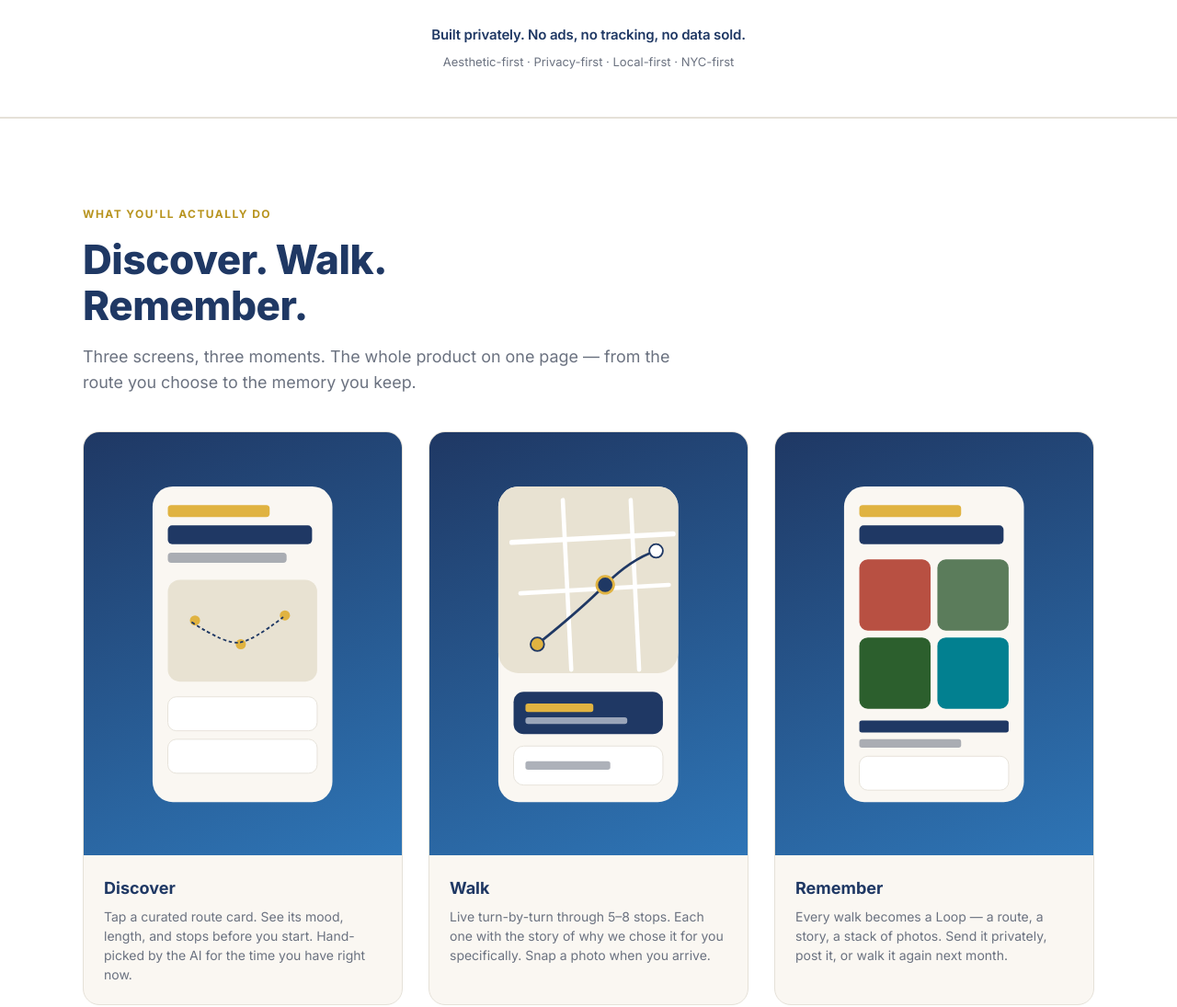
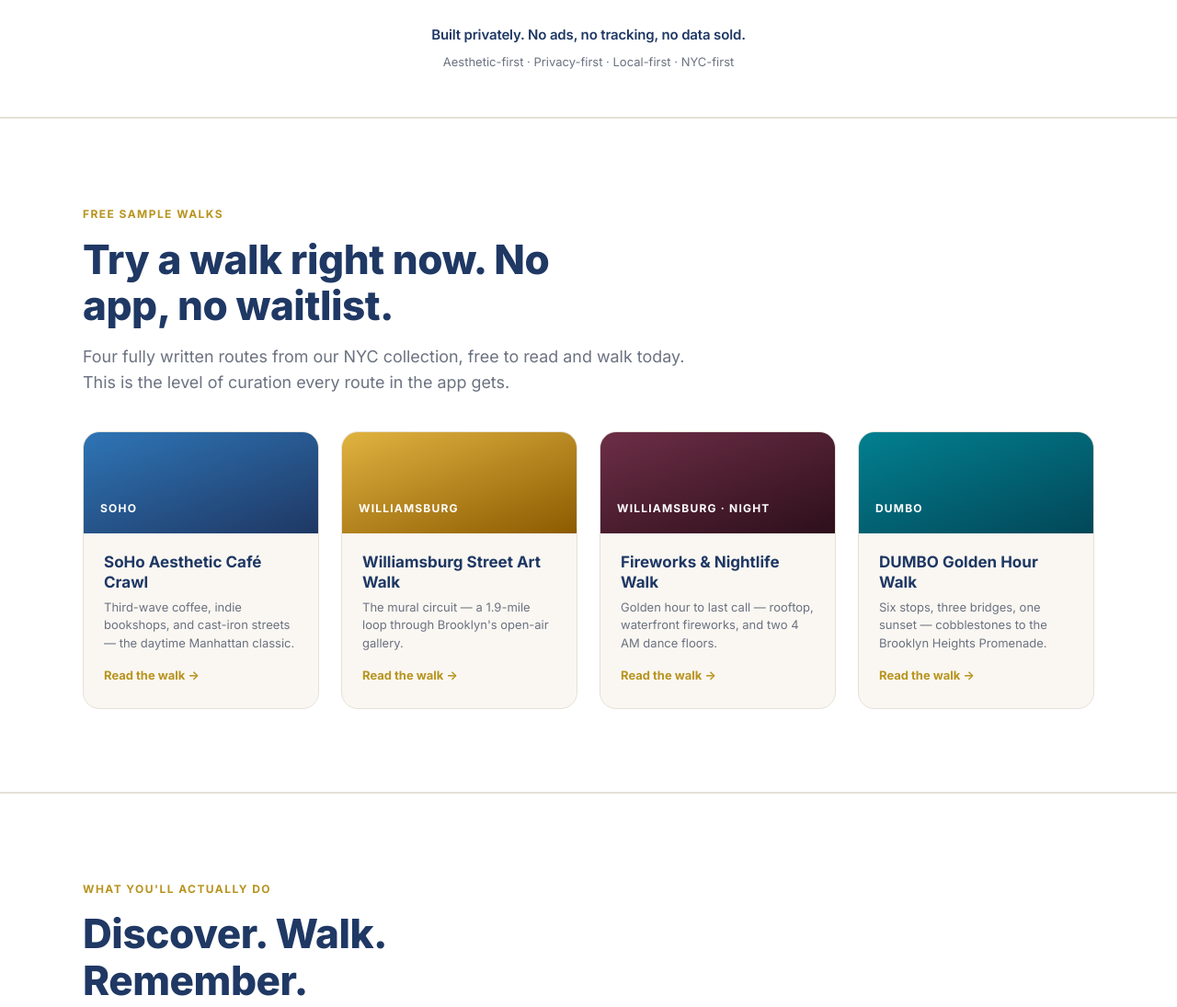
Before and after one commit to mbkill4ever/walking-explorers, a website: page index.html in a window 1280 px wide. Shown: the part 1020-2115 px from the top of the page at 92% size. Drawn offline with Linux system fonts and the light colour scheme.

Commit message:
Add free sample walks section, fix demo button, waitlist mailto fallback

```diff
--- a/index.html
+++ b/index.html
@@ -156,6 +156,17 @@
   .nbhd .name { font-size: 18px; font-weight: 700; margin-bottom: 4px; }
   .nbhd .meta { font-size: 12px; opacity: 0.85; }
 
+  /* Free sample walks */
+  .walks-bg { background: white; border-top: 1px solid var(--line); border-bottom: 1px solid var(--line); }
+  .walkcards { display: grid; gap: 24px; grid-template-columns: repeat(auto-fit, minmax(240px, 1fr)); margin-top: 36px; }
+  .walkcard { display: flex; flex-direction: column; background: var(--cream); border: 1px solid var(--line); border-radius: 18px; overflow: hidden; transition: 200ms; color: var(--ink); }
+  .walkcard:hover { transform: translateY(-3px); box-shadow: 0 16px 32px rgba(31,56,100,0.10); color: var(--ink); }
+  .walkcard-top { height: 110px; display: flex; align-items: flex-end; padding: 18px; color: white; font-weight: 700; font-size: 12px; letter-spacing: 0.1em; text-transform: uppercase; }
+  .walkcard-body { padding: 20px 22px 24px; }
+  .walkcard-body h3 { font-size: 17px; color: var(--navy); margin-bottom: 6px; line-height: 1.3; }
+  .walkcard-body p { font-size: 13px; color: var(--mute); line-height: 1.5; margin-bottom: 12px; }
+  .walkcard-body .go { font-size: 13px; font-weight: 700; color: var(--gold-dark); }
+
   /* Trust band (replaces removed fake press strip) */
   .trust { padding: 50px 32px; background: white; border-top: 1px solid var(--line); border-bottom: 1px solid var(--line); }
   .trust-inner { max-width: 1100px; margin: 0 auto; text-align: center; }
@@ -208,6 +219,7 @@
     <div class="brand">walking<span>.</span>explorers</div>
     <div class="nav-links">
       <a href="#how">How it works</a>
+      <a href="#walks">Free walks</a>
       <a href="#cities">Cities</a>
       <a href="#about">About</a>
       <a href="#waitlist" class="nav-cta">Join the waitlist</a>
@@ -224,8 +236,8 @@
       <div class="hero-ctas">
         <!-- TODO: swap mailto for real Tally/Typeform once form is provisioned -->
         <a href="mailto:waitlist@walkingexplorers.com?subject=Walking%20Explorers%20waitlist" class="btn btn-accent" id="hero-cta-waitlist">Join the waitlist &rarr;</a>
-        <!-- TODO: swap href for the Loom URL when the demo agent ships it -->
-        <a href="#demo" class="btn btn-ghost">Watch 60-sec demo</a>
+        <!-- Points to real sample walks. TODO: swap href back to demo video when the Loom ships -->
+        <a href="#walks" class="btn btn-ghost">Try a free walk</a>
       </div>
       <!-- TODO: wire to KV `waitlist:count` once /api/waitlist exists. Currently hardcoded. -->
       <div class="waitlist-counter" id="waitlist-counter">
@@ -284,6 +296,49 @@
   <div class="trust-inner">
     <p class="trust-line">Built privately. No ads, no tracking, no data sold.</p>
     <p class="trust-sub">Aesthetic-first &middot; Privacy-first &middot; Local-first &middot; NYC-first</p>
+  </div>
+</section>
+
+<!-- FREE SAMPLE WALKS (real, published routes — proof the product exists) -->
+<section class="walks-bg" id="walks">
+  <div class="container">
+    <span class="eyebrow">Free sample walks</span>
+    <h2>Try a walk right now. No app, no waitlist.</h2>
+    <p class="lead">Four fully written routes from our NYC collection, free to read and walk today. This is the level of curation every route in the app gets.</p>
+    <div class="walkcards">
+      <a class="walkcard" href="/walks/soho-aesthetic-cafe-crawl.html">
+        <div class="walkcard-top" style="background: linear-gradient(160deg, #2E75B6, #1F3864);">SoHo</div>
+        <div class="walkcard-body">
+          <h3>SoHo Aesthetic Café Crawl</h3>
+          <p>Third-wave coffee, indie bookshops, and cast-iron streets — the daytime Manhattan classic.</p>
+          <span class="go">Read the walk &rarr;</span>
+        </div>
+      </a>
+      <a class="walkcard" href="/walks/williamsburg-street-art.html">
+        <div class="walkcard-top" style="background: linear-gradient(160deg, #E0B341, #8C5B00);">Williamsburg</div>
+        <div class="walkcard-body">
+          <h3>Williamsburg Street Art Walk</h3>
+          <p>The mural circuit — a 1.9-mile loop through Brooklyn's open-air gallery.</p>
+          <span class="go">Read the walk &rarr;</span>
+        </div>
+      </a>
+      <a class="walkcard" href="/walks/williamsburg-fireworks-nightlife.html">
+        <div class="walkcard-top" style="background: linear-gradient(160deg, #6D2E46, #2D0F1B);">Williamsburg &middot; night</div>
+        <div class="walkcard-body">
+          <h3>Fireworks &amp; Nightlife Walk</h3>
+          <p>Golden hour to last call — rooftop, waterfront fireworks, and two 4 AM dance floors.</p>
+          <span class="go">Read the walk &rarr;</span>
+        </div>
+      </a>
+      <a class="walkcard" href="/walks/dumbo-brooklyn-heights-golden-hour.html">
+        <div class="walkcard-top" style="background: linear-gradient(160deg, #028090, #024758);">DUMBO</div>
+        <div class="walkcard-body">
+          <h3>DUMBO Golden Hour Walk</h3>
+          <p>Six stops, three bridges, one sunset — cobblestones to the Brooklyn Heights Promenade.</p>
+          <span class="go">Read the walk &rarr;</span>
+        </div>
+      </a>
+    </div>
   </div>
 </section>
 
@@ -503,6 +558,7 @@
       <h4>Product</h4>
       <ul>
         <li><a href="#how">How it works</a></li>
+        <li><a href="#walks">Free sample walks</a></li>
         <li><a href="#screenshots">Screenshots</a></li>
         <li><a href="#cities">Cities</a></li>
         <li><a href="#waitlist">Waitlist</a></li>
@@ -534,10 +590,14 @@ function signup(ev) {
     msg.style.color = '#FF8C8C';
     return false;
   }
-  msg.innerHTML = "&check; <b>You're in.</b> We'll be in touch when your neighborhood unlocks. (For now, email Nova at mbkill4ever@gmail.com to skip the line.)";
+  // No backend yet, so hand off to email instead of silently dropping the signup.
+  // TODO: POST to /api/waitlist when endpoint exists; bump KV waitlist:count and restore inline success message.
+  var mailto = 'mailto:mbkill4ever@gmail.com'
+    + '?subject=' + encodeURIComponent('Walking Explorers waitlist')
+    + '&body=' + encodeURIComponent('Please add me to the waitlist: ' + email);
+  msg.innerHTML = 'One more tap &mdash; <b>your email app is opening</b> to send us your signup. (Nothing sends until you hit send.)';
   msg.style.color = '#E0B341';
-  document.getElementById('signup-email').value = '';
-  // TODO: POST to /api/waitlist when endpoint exists; bump KV waitlist:count
+  window.location.href = mailto;
   return false;
 }
 </script>
```
